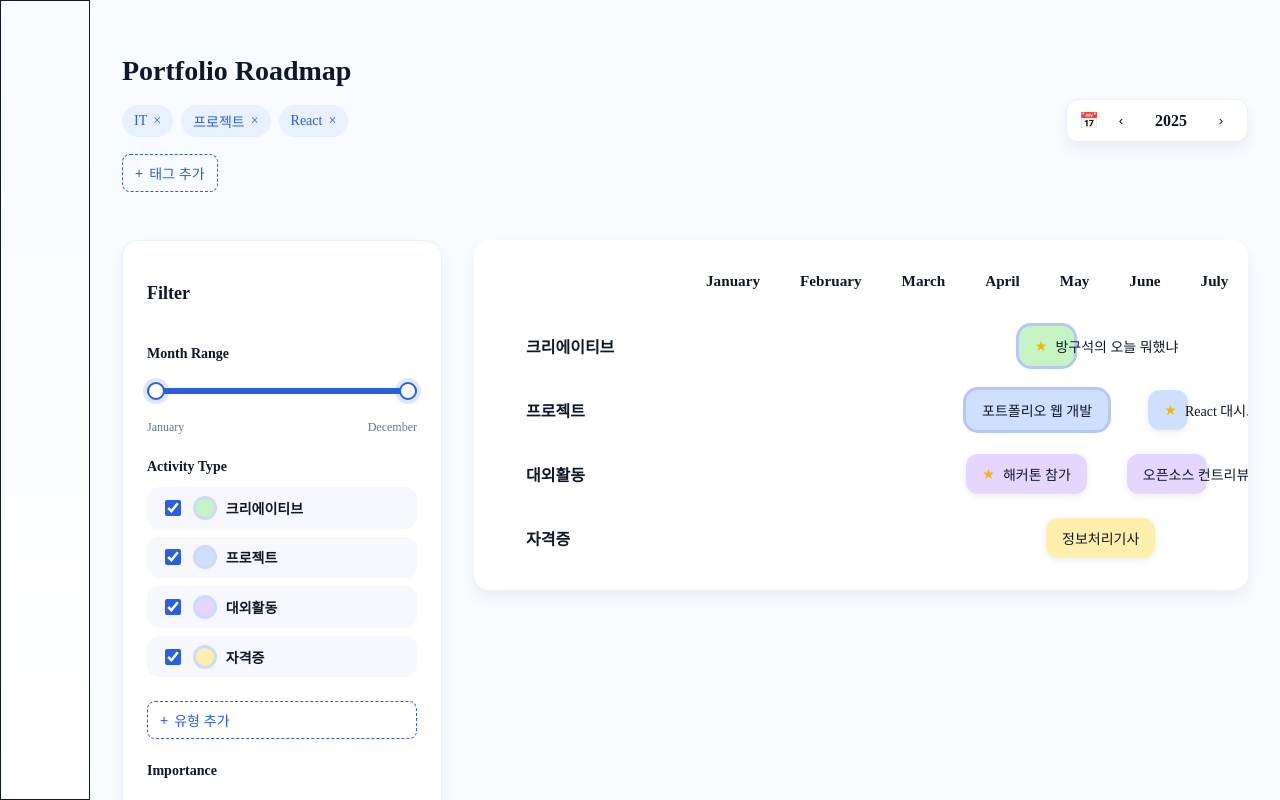
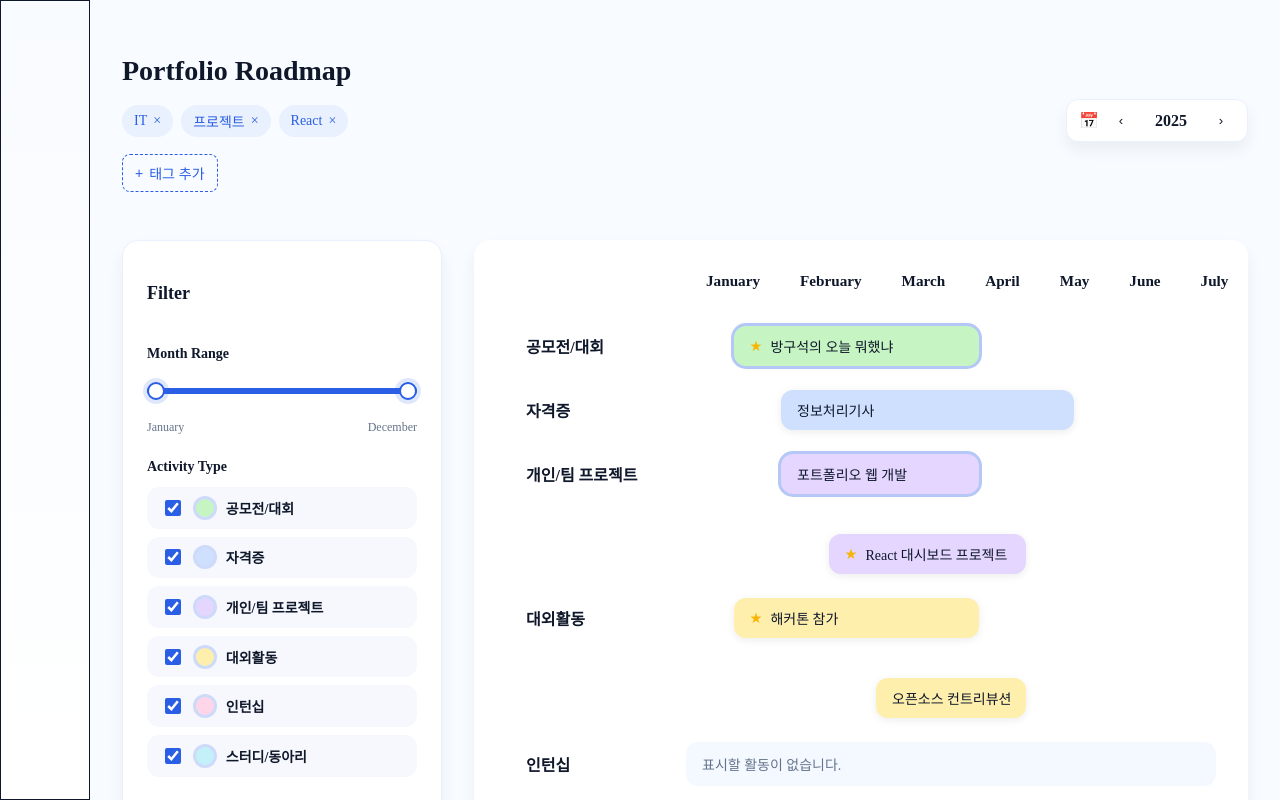
Before and after one commit to Rework2/front, a React (Create React App) app: page /roadmap in a window 1280 px wide. Built offline with nearby package versions, Linux system fonts and the light colour scheme.

Commit message:
add year, chage tags
연도 추가 및 태그를 온보딩에 맞게 변경

```diff
--- a/src/components/roadmappage/ActivityBar.jsx
+++ b/src/components/roadmappage/ActivityBar.jsx
@@ -26,7 +26,7 @@ export function ActivityBar({ activity, activityType, matchingTagSet }) {
       <div className="tooltip-content">
         <div className="tooltip-title">{activity.title}</div>
         <div className="tooltip-meta">
-          {activityType.name} • {formatPeriod(activity.startMonth, activity.endMonth)}
+          {activityType.label} • {formatPeriod(activity.startYear, activity.startMonth, activity.endYear, activity.endMonth)}
         </div>
         {/* 태그가 있는 경우 태그 목록 표시 */}
         {activity.tags.length > 0 && (
--- a/src/components/roadmappage/ActivityTypeList.jsx
+++ b/src/components/roadmappage/ActivityTypeList.jsx
@@ -44,7 +44,7 @@ export function ActivityTypeList({
               className="activity-type-option__indicator"
               style={{ background: type.color }}
             />
-            <span className="activity-type-option__label">{type.name}</span>
+            <span className="activity-type-option__label">{type.label}</span>
           </label>
         ))}
       </div>
--- a/src/components/roadmappage/AddActivityForm.jsx
+++ b/src/components/roadmappage/AddActivityForm.jsx
@@ -41,7 +41,7 @@ export function AddActivityForm({
           >
             {activityTypes.map((type) => (
               <option key={type.id} value={type.id}>
-                {type.name}
+                {type.label}
               </option>
             ))}
           </select>
@@ -89,6 +89,42 @@ export function AddActivityForm({
             />
             <span>중요도가 높은 활동</span>
           </label>
+        </div>
+
+        {/* 시작연도/종료연도 선택 */}
+        <div className="add-activity-card__field add-activity-card__field--split">
+          <div>
+            <label className="add-activity-card__label">Start Year</label>
+            <input
+              type="number"
+              className="add-activity-card__input"
+              value={newActivity.startYear}
+              onChange={(event) =>
+                onNewActivityChange({
+                  ...newActivity,
+                  startYear: Number(event.target.value),
+                })
+              }
+              min="2000"
+              max="2100"
+            />
+          </div>
+          <div>
+            <label className="add-activity-card__label">End Year</label>
+            <input
+              type="number"
+              className="add-activity-card__input"
+              value={newActivity.endYear}
+              onChange={(event) =>
+                onNewActivityChange({
+                  ...newActivity,
+                  endYear: Number(event.target.value),
+                })
+              }
+              min="2000"
+              max="2100"
+            />
+          </div>
         </div>
 
         {/* 시작월/종료월 선택 */}
--- a/src/components/roadmappage/TimelineRow.jsx
+++ b/src/components/roadmappage/TimelineRow.jsx
@@ -15,7 +15,7 @@ export function TimelineRow({ row, visibleMonths, matchingTagSet }) {
       style={{ gridTemplateColumns: `140px repeat(${visibleMonths.length}, 1fr)` }}
     >
       {/* 활동 유형 레이블 */}
-      <div className="row-label">{row.type.name}</div>
+      <div className="row-label">{row.type.label}</div>
       {/* 활동이 없는 경우 플레이스홀더 표시 */}
       {row.activities.length === 0 ? (
         <div className="timeline-row__placeholder">표시할 활동이 없습니다.</div>
--- a/src/components/roadmappage/constants.js
+++ b/src/components/roadmappage/constants.js
@@ -30,22 +30,26 @@ export const COLOR_PALETTE = [
 
 // 기본 활동 유형 목록
 export const DEFAULT_ACTIVITY_TYPES = [
-  { id: "creative", name: "크리에이티브", color: "#C6F5C3" },
-  { id: "project", name: "프로젝트", color: "#CFE0FF" },
-  { id: "extracurricular", name: "대외활동", color: "#E4D6FF" },
-  { id: "certificate", name: "자격증", color: "#FEEFAD" },
+  { id: "competition", label: "공모전/대회", color: "#C6F5C3" },
+  { id: "certification", label: "자격증", color: "#CFE0FF" },
+  { id: "project", label: "개인/팀 프로젝트", color: "#E4D6FF" },
+  { id: "extracurricular", label: "대외활동", color: "#FEEFAD" },
+  { id: "internship", label: "인턴십", color: "#FFD6E8" },
+  { id: "study", label: "스터디/동아리", color: "#C4F1F9" },
 ];
 
 // 기본 활동 목록 (예시 데이터)
 export const DEFAULT_ACTIVITIES = [
   {
-    id: "act-creative-1",
-    typeId: "creative",
+    id: "act-competition-1",
+    typeId: "competition",
     title: "방구석의 오늘 뭐했냐",
     tags: ["IT", "프로젝트", "React"],
     isImportant: true,
+    startYear: 2024,
     startMonth: 8,
-    endMonth: 9,
+    endYear: 2025,
+    endMonth: 1,
   },
   {
     id: "act-project-1",
@@ -53,8 +57,10 @@ export const DEFAULT_ACTIVITIES = [
     title: "포트폴리오 웹 개발",
     tags: ["프로젝트", "React"],
     isImportant: false,
+    startYear: 2024,
     startMonth: 8,
-    endMonth: 8,
+    endYear: 2025,
+    endMonth: 2,
   },
   {
     id: "act-project-2",
@@ -62,8 +68,10 @@ export const DEFAULT_ACTIVITIES = [
     title: "React 대시보드 프로젝트",
     tags: ["대시보드", "UI"],
     isImportant: true,
+    startYear: 2024,
     startMonth: 9,
-    endMonth: 10,
+    endYear: 2025,
+    endMonth: 3,
   },
   {
     id: "act-extracurricular-1",
@@ -71,8 +79,10 @@ export const DEFAULT_ACTIVITIES = [
     title: "해커톤 참가",
     tags: ["대외활동", "팀워크"],
     isImportant: true,
+    startYear: 2024,
     startMonth: 8,
-    endMonth: 8,
+    endYear: 2025,
+    endMonth: 1,
   },
   {
     id: "act-extracurricular-2",
@@ -80,16 +90,20 @@ export const DEFAULT_ACTIVITIES = [
     title: "오픈소스 컨트리뷰션",
     tags: ["오픈소스", "커뮤니티"],
     isImportant: false,
+    startYear: 2024,
     startMonth: 9,
-    endMonth: 11,
+    endYear: 2025,
+    endMonth: 4,
   },
   {
-    id: "act-certificate-1",
-    typeId: "certificate",
+    id: "act-certification-1",
+    typeId: "certification",
     title: "정보처리기사",
     tags: ["자격증"],
     isImportant: false,
+    startYear: 2024,
     startMonth: 10,
-    endMonth: 10,
+    endYear: 2025,
+    endMonth: 2,
   },
 ];
--- a/src/components/roadmappage/utils.js
+++ b/src/components/roadmappage/utils.js
@@ -8,17 +8,30 @@ import { MONTH_LABELS } from "./constants";
 export const getMonthLabel = (monthNumber) => MONTH_LABELS[monthNumber - 1] || "";
 
 /**
- * 기간을 포맷팅 (시작월 - 종료월)
+ * 기간을 포맷팅 (시작연도/월 - 종료연도/월)
  * 시작월과 종료월이 같으면 하나의 월만 반환
+ * @param {number} startYear - 시작연도
  * @param {number} startMonth - 시작월
+ * @param {number} endYear - 종료연도
  * @param {number} endMonth - 종료월
  * @returns {string} 포맷팅된 기간 문자열
  */
-export const formatPeriod = (startMonth, endMonth) => {
-  if (startMonth === endMonth) {
-    return getMonthLabel(startMonth);
+export const formatPeriod = (startYear, startMonth, endYear, endMonth) => {
+  const startLabel = getMonthLabel(startMonth);
+  const endLabel = getMonthLabel(endMonth);
+
+  // 같은 연도, 같은 월
+  if (startYear === endYear && startMonth === endMonth) {
+    return `${startYear}. ${startLabel}`;
   }
-  return `${getMonthLabel(startMonth)} - ${getMonthLabel(endMonth)}`;
+
+  // 같은 연도, 다른 월
+  if (startYear === endYear) {
+    return `${startYear}. ${startLabel} - ${endLabel}`;
+  }
+
+  // 다른 연도
+  return `${startYear}. ${startLabel} - ${endYear}. ${endLabel}`;
 };
 
 /**
--- a/src/pages/RoadmapPage.jsx
+++ b/src/pages/RoadmapPage.jsx
@@ -69,7 +69,9 @@ function RoadmapPage() {
     title: "",
     tags: "",
     isImportant: false,
+    startYear: selectedYear,
     startMonth: 8,
+    endYear: selectedYear,
     endMonth: 8,
   });
 
@@ -87,6 +89,15 @@ function RoadmapPage() {
       return prev;
     });
   }, [activityTypes]);
+
+  // 선택된 연도가 변경될 때 새 활동의 연도도 업데이트
+  useEffect(() => {
+    setNewActivity((prev) => ({
+      ...prev,
+      startYear: selectedYear,
+      endYear: selectedYear,
+    }));
+  }, [selectedYear]);
 
   // 표시할 월 목록을 계산 (monthRange.start부터 monthRange.end까지)
   const visibleMonths = useMemo(() => {
@@ -114,6 +125,11 @@ function RoadmapPage() {
         const typeActivities = activities
           // 해당 유형의 활동만 필터링
           .filter((activity) => activity.typeId === type.id)
+          // 선택된 연도와 겹치는 활동만 필터링
+          .filter(
+            (activity) =>
+              activity.startYear <= selectedYear && activity.endYear >= selectedYear
+          )
           // 월 범위와 겹치는 활동만 필터링
           .filter(
             (activity) =>
@@ -150,7 +166,7 @@ function RoadmapPage() {
           activities: typeActivities,
         };
       });
-  }, [activityTypes, selectedTypeSet, activities, monthRange, visibleMonths]);
+  }, [activityTypes, selectedTypeSet, activities, monthRange, visibleMonths, selectedYear]);
 
   /**
    * 태그 제거 핸들러
@@ -238,7 +254,7 @@ function RoadmapPage() {
     // 새로운 활동 유형 객체 생성
     const newType = {
       id: uniqueId,
-      name: trimmed,
+      label: trimmed,
       color,
     };
 
@@ -263,16 +279,25 @@ function RoadmapPage() {
       return;
     }
 
+    let startYear = Number(newActivity.startYear);
+    let endYear = Number(newActivity.endYear);
     let startMonth = Number(newActivity.startMonth);
     let endMonth = Number(newActivity.endMonth);
 
     // 유효하지 않은 숫자면 추가하지 않음
-    if (Number.isNaN(startMonth) || Number.isNaN(endMonth)) {
+    if (Number.isNaN(startYear) || Number.isNaN(endYear) || Number.isNaN(startMonth) || Number.isNaN(endMonth)) {
       return;
     }
 
-    // 시작월이 종료월보다 크면 교환
-    if (startMonth > endMonth) {
+    // 시작연도가 종료연도보다 크면 교환
+    if (startYear > endYear) {
+      [startYear, endYear] = [endYear, startYear];
+      // 연도가 같아지면 월도 교환
+      if (startYear === endYear && startMonth > endMonth) {
+        [startMonth, endMonth] = [endMonth, startMonth];
+      }
+    } else if (startYear === endYear && startMonth > endMonth) {
+      // 같은 연도에서 시작월이 종료월보다 크면 교환
       [startMonth, endMonth] = [endMonth, startMonth];
     }
 
@@ -289,7 +314,9 @@ function RoadmapPage() {
       title,
       tags,
       isImportant: Boolean(newActivity.isImportant),
+      startYear,
       startMonth,
+      endYear,
       endMonth,
     };
 
@@ -305,7 +332,9 @@ function RoadmapPage() {
       title: "",
       tags: "",
       isImportant: false,
+      startYear,
       startMonth,
+      endYear,
       endMonth,
     });
     setIsAddingActivity(false);
```
